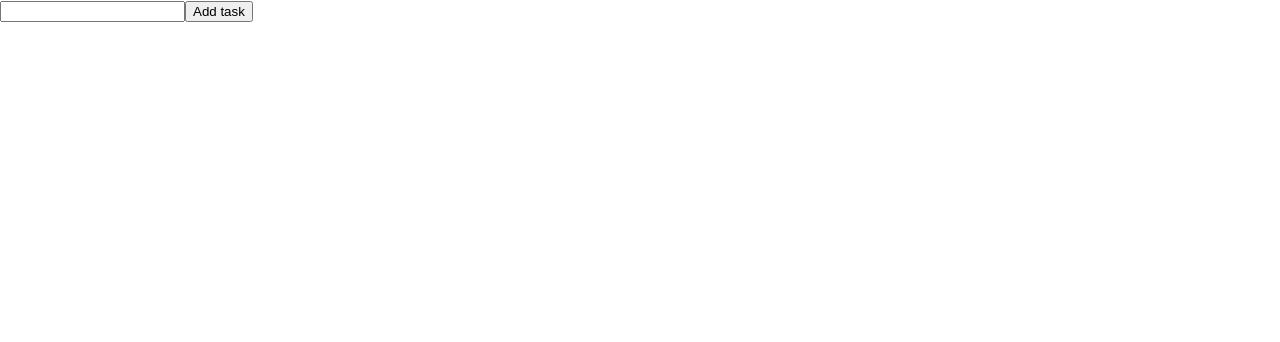
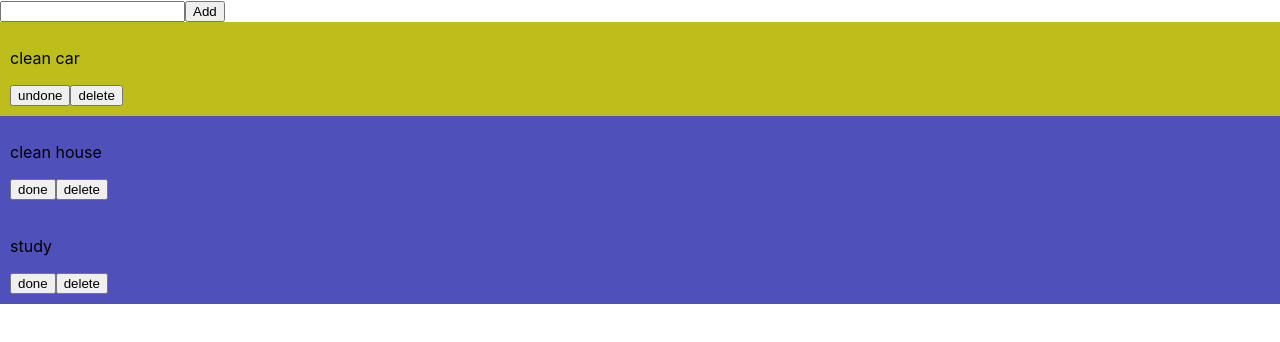
Before and after one commit to lucacaimideveloper/To-do-List-JavaScript-, a React (Create React App) app: page / in a window 1280 px wide. Shown: the top 342 px of the page. Built offline with nearby package versions, Linux system fonts and the light colour scheme.

Commit message:
luca basics of todo

```diff
--- a/src/App.css
+++ b/src/App.css
@@ -1,38 +1,9 @@
-.App {
-  text-align: center;
+.done {
+  background-color: rgb(80, 80, 187);
 }
-
-.App-logo {
-  height: 40vmin;
-  pointer-events: none;
+.undone {
+  background-color: rgb(189, 189, 27);
 }
-
-@media (prefers-reduced-motion: no-preference) {
-  .App-logo {
-    animation: App-logo-spin infinite 20s linear;
-  }
+.todoItem {
+  padding: 10px;
 }
-
-.App-header {
-  background-color: #282c34;
-  min-height: 100vh;
-  display: flex;
-  flex-direction: column;
-  align-items: center;
-  justify-content: center;
-  font-size: calc(10px + 2vmin);
-  color: white;
-}
-
-.App-link {
-  color: #61dafb;
-}
-
-@keyframes App-logo-spin {
-  from {
-    transform: rotate(0deg);
-  }
-  to {
-    transform: rotate(360deg);
-  }
-}
--- a/src/App.js
+++ b/src/App.js
@@ -1,27 +1,79 @@
 import React, { Component } from "react";
+import "./App.css";
 
 class App extends Component {
-  state = { taskList: [] };
+  state = {
+    todos: [
+      { name: "clean car", done: false }, //done is refer to the stete
+      { name: "clean house", done: true },
+      { name: "study", done: true },
+    ],
+  };
 
   onInput = (e) => {
     this.setState({ userInput: e.target.value });
   };
 
-  onClick = () => {
-    this.setState({ taskList: [...this.state.taskList, this.state.userInput] }); //this call the old arr + the new imput
+  onAdd = () => {
+    //check the user entered smtg
+    if (!this.state.userInput || this.state.userInput.length < 3) {
+      return;
+    }
+    //defensive check if exist ignor it
+    const result = this.state.todos.some((item) => {
+      return item.name === this.state.userInput;
+    }); //arr method over todos state
+
+    if (result) {
+      return;
+    } // if u found it keep it
+
+    //copy iser input unto the todos array
+    const todo = { done: false, name: this.state.userInput }; //biuld obj
+    this.setState({ todos: [...this.state.todos, todo] }); // update the old todo list, become new arr, and add ur new todo
+  };
+
+  onToggle = (name) => {
+    const index = this.state.todos.findIndex((todo) => todo.name === name);
+
+    const todos = [...this.state.todos];
+
+    todos[index].done = !todos[index].done; // i can swap from t to f
+
+    this.setState({ todos }); // I change the state o
+  };
+
+  onDelete = (name) => {
+    // delete from index is not the best option becuase it create confusion in the code
+    //remove an item with splic
+
+    const index = this.state.todos.findIndex((todo) => todo.name === name); // so we find the index of what we want to delete and from it we will splice
+    const todos = [...this.state.todos];
+    todos.splice(index, 1);
+    this.setState({ todos }); // new state define in base of the function
   };
   render() {
-    console.log(this.state);
     return (
       <>
-        <input type="text" onInput={this.onInput} />
-        <button onClick={this.onClick}>Add task</button>
-        <ul>
-          {this.state.taskList.map((item) => (
-            <li>{item}</li>
-          ))}{" "}
-          {/**this map, will store all the task through the li, and realy on */}
-        </ul>
+        {/* user input controls */}
+        <div className="controls">
+          <input onInput={this.onInput} type="text" />
+          <button onClick={this.onAdd}>Add</button>
+        </div>
+        {/**this is the code for create display, map over the state obj */}
+        {this.state.todos.map((todo) => (
+          <div
+            className={
+              todo.done === true ? "done todoItem" : "undone todoItem"
+            }>
+            <p>{todo.name}</p>
+            <button onClick={() => this.onToggle(todo.name)}>
+              {todo.done ? "done" : "undone"}
+            </button>
+            <button onClick={() => this.onDelete(todo.name)}>delete</button>
+            {/**every time u see this.onClick is the action this.onDelete call back function */}
+          </div>
+        ))}
       </>
     );
   }
```
